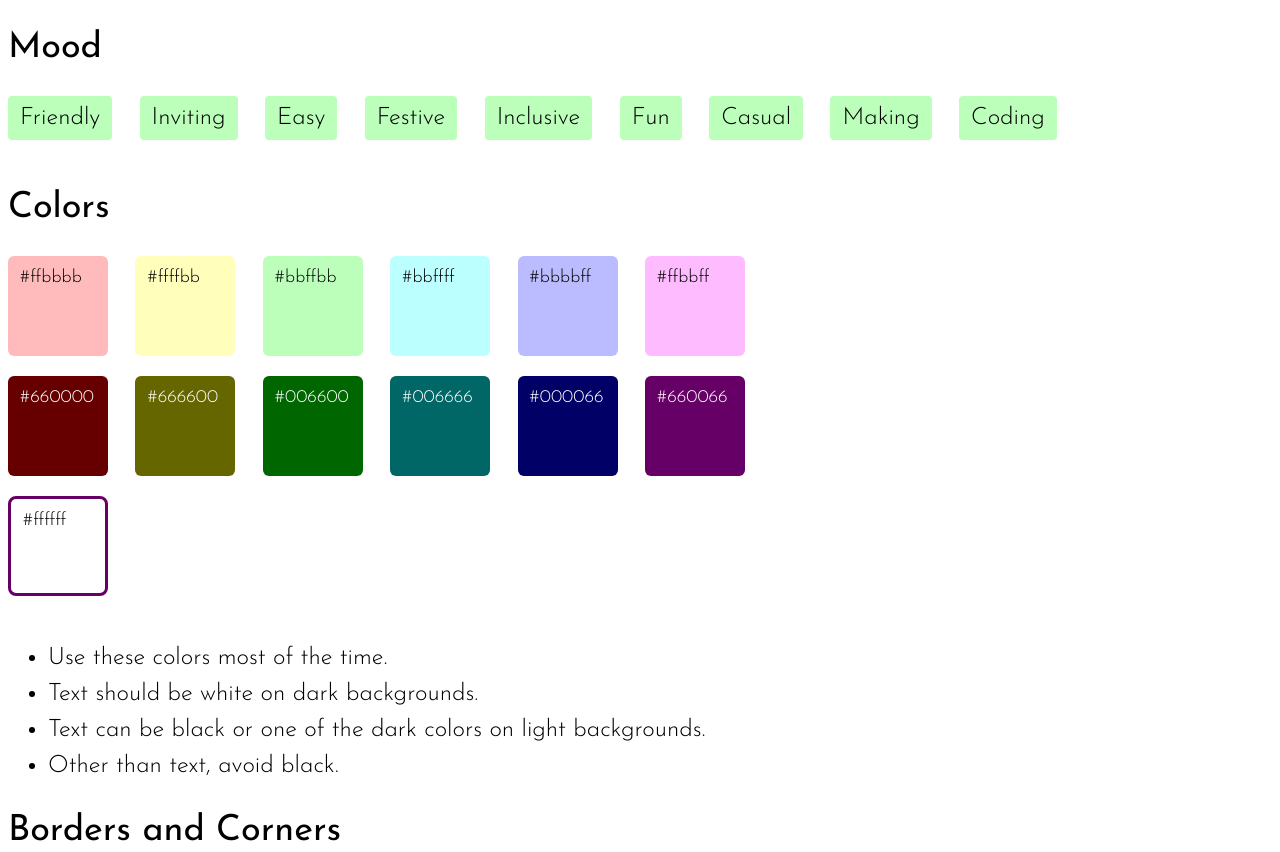
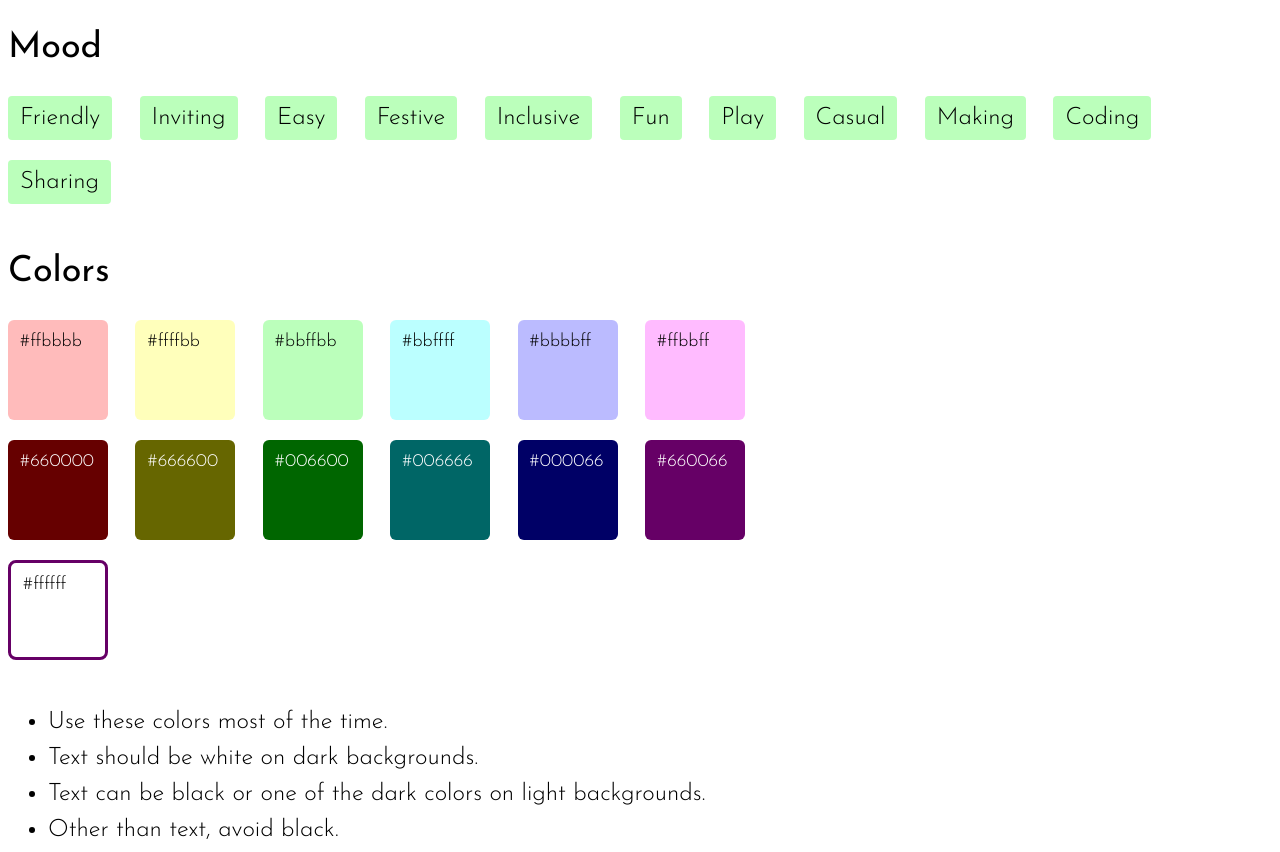
Before and after one commit to jbakse/p5.party, a website built with webpack: page public/style.html in a window 1280 px wide. Shown: the top 852 px of the page. Built offline with nearby package versions, Linux system fonts and the light colour scheme.

Commit message:
style guide update

```diff
--- a/public/style.html
+++ b/public/style.html
@@ -13,6 +13,10 @@
         font-weight: 300;
         font-size: 24px;
         line-height: 36px;
+      }
+
+      body {
+        background-color: white;
       }
       h1, h2, h3 {
 
@@ -49,9 +53,12 @@
       <div class="tag" style="background-color: #bbffbb;">Festive</div>
       <div class="tag" style="background-color: #bbffbb;">Inclusive</div>
       <div class="tag" style="background-color: #bbffbb;">Fun</div>
+      <div class="tag" style="background-color: #bbffbb;">Play</div>
       <div class="tag" style="background-color: #bbffbb;">Casual</div>
       <div class="tag" style="background-color: #bbffbb;">Making</div>
       <div class="tag" style="background-color: #bbffbb;">Coding</div>
+      <div class="tag" style="background-color: #bbffbb;">Sharing</div>
+
 
       <h1>Colors</h1>
       <div class="swatch" style="background-color: #ffbbbb;">#ffbbbb</div>
@@ -80,6 +87,9 @@
       <div class="swatch" style="background-color: #660066; color: white;">
         #660066
       </div>
+
+
+
 
       <br />
       <div
```
